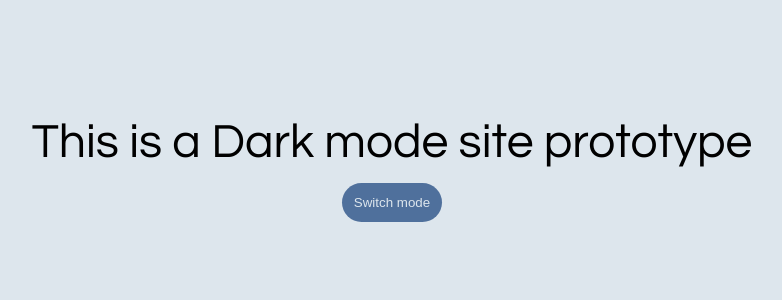
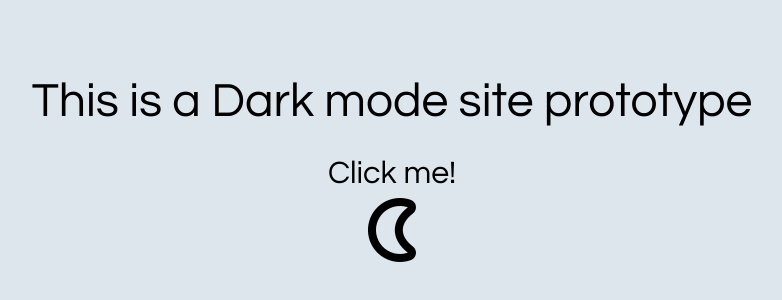
Before and after one commit to EricCavalcante/DarkModePrototype, a plain HTML site: page index.html in a window 1280 px wide. Shown: the part 230-530 px from the top of the page, without its empty margins (248-1030 px from the left). Drawn offline with Linux system fonts and the light colour scheme.

Commit message:
Alterando o botão por uma imagem

```diff
--- a/index.html
+++ b/index.html
@@ -9,7 +9,9 @@
 </head>
 <body>
     <h1>This is a Dark mode site prototype</h1>
-    <button id="button" class="btn" >Switch mode</button>
+    <p class="text">Click me!</p>
+    <input type="button" id="button">
+    <label for="button" class="change-theme"></label>
     <script src="JavaScript/main.js"></script>
 </body>
 </html>
--- a/styles.css
+++ b/styles.css
@@ -5,6 +5,8 @@
     --bg-color-bright : #DDE6ED;
     --bg-color-dark: #27374D;
     --btn-bg-color: #4F709C;
+    --font-color-brigth : #F2EADA;
+    --btn-icon: url(./img/moon.png);
 }
 
 body{
@@ -24,16 +26,28 @@ h1{
 
 }
 
+.text{
+    margin-top: 2rem;
+    font-family: var(--font-family);
+    font-size: 2rem;
+    margin-bottom: 0.5rem;
+}
+
+.change-theme {
+    background: var(--btn-icon);
+    padding: 2rem;
+    background-repeat: no-repeat;
+    cursor: pointer;
+    transition: 1s;
+
+}
+
+#button{
+    display: none;
+}
+
 .dark-mode{
     background-color: var(--bg-color-dark);
-    color: aliceblue;
+    color: var(--font-color-brigth);
+    --btn-icon : url(./img/sun.png);
 }
-
-.btn{
-    margin-top: 1rem;
-    background-color: var(--btn-bg-color);
-    border: 2px;
-    border-radius: 20px;
-    padding: 0.75rem;
-    color: var(--bg-color-bright);
-}
```
Also changed, not shown: img/moon.png (added), img/sun.png (added).
